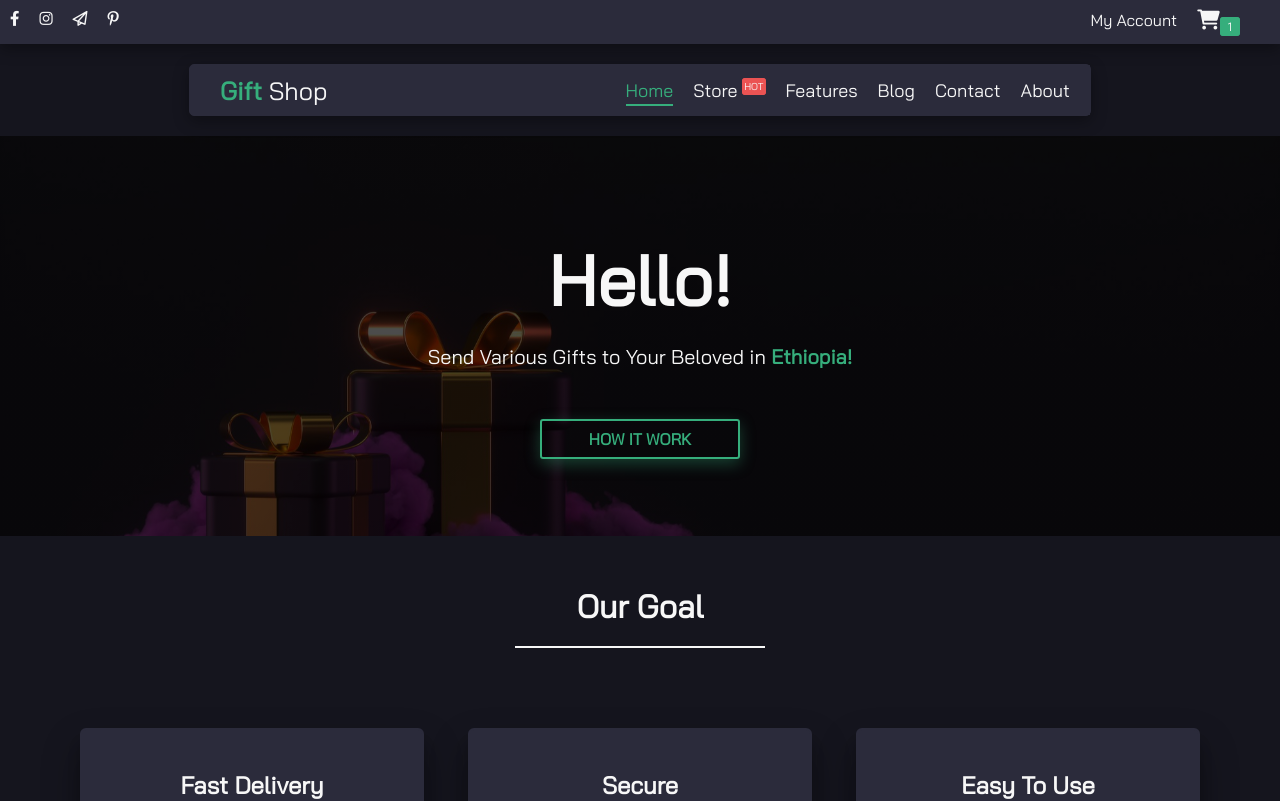
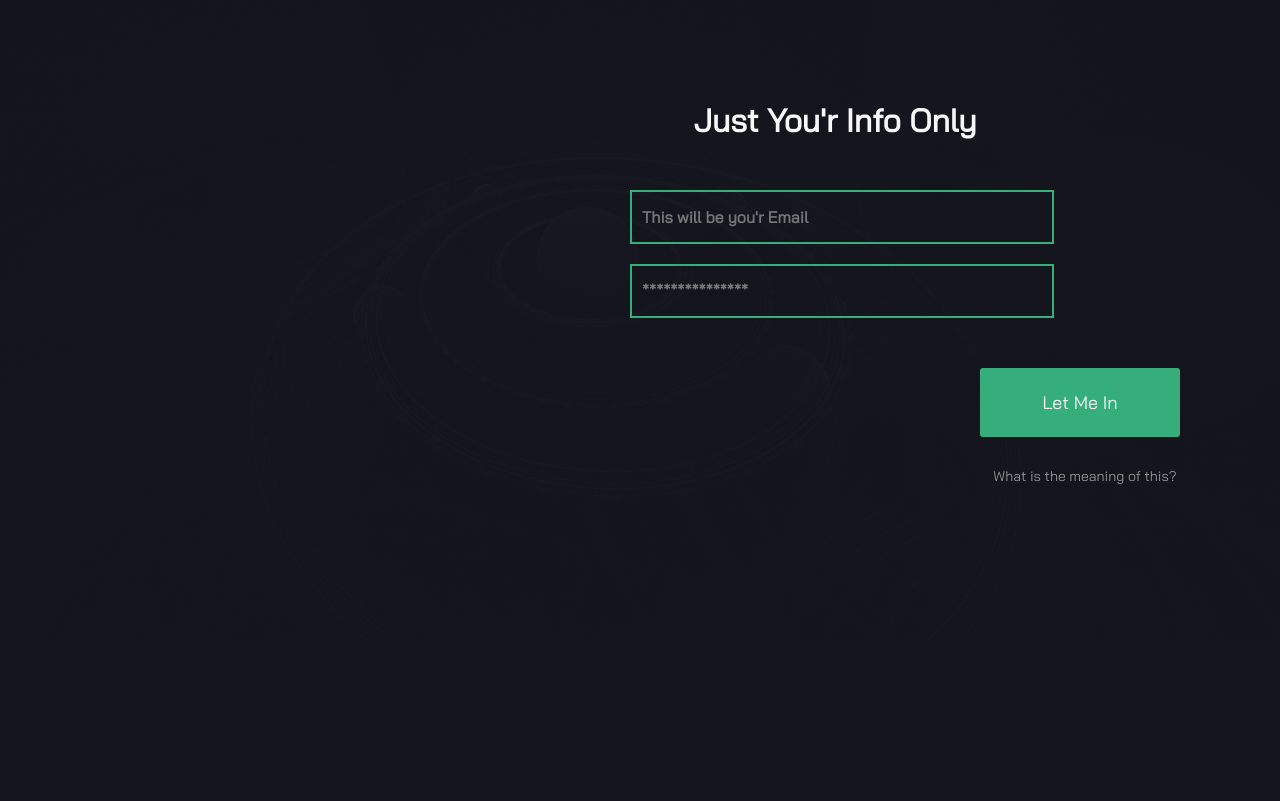
Before and after one commit to FitsumMehari/hule, an Angular app: page /home in a window 1280 px wide. Shown: the top 801 px of the page. Built offline with nearby package versions, Linux system fonts and the light colour scheme.

Commit message:
Login Page Added

```diff
--- a/src/app/app-routing.module.ts
+++ b/src/app/app-routing.module.ts
@@ -8,6 +8,7 @@ import { ModalComponent } from './components/modal/modal.component';
 import { ContactPageComponent } from './pages/contact-page/contact-page.component';
 import { AboutUsComponent } from './pages/about-us/about-us.component';
 import { CartPageComponent } from './pages/cart-page/cart-page.component';
+import { LoginPageComponent } from './pages/login-page/login-page.component';
 
 const routes: Routes = [
   { path: 'blog', component: BlogsComponent },
@@ -16,7 +17,8 @@ const routes: Routes = [
   { path: 'modal', component: ModalComponent },
   { path: 'contact-us', component: ContactPageComponent},
   { path: 'about-us', component: AboutUsComponent },
-  { path: 'cart', component: CartPageComponent }
+  { path: 'cart', component: CartPageComponent },
+  { path: 'login', component: LoginPageComponent }
 ];
 
 @NgModule({
--- a/src/app/app.component.html
+++ b/src/app/app.component.html
@@ -1,3 +1,4 @@
-<app-nav-bar></app-nav-bar>
+<!-- <app-nav-bar></app-nav-bar>
 <router-outlet></router-outlet>
-<app-footer></app-footer>
+<app-footer></app-footer> -->
+<app-login-page></app-login-page>
--- a/src/app/app.module.ts
+++ b/src/app/app.module.ts
@@ -16,6 +16,7 @@ import { AboutUsComponent } from './pages/about-us/about-us.component';
 import { AboutIntroComponent } from './components/about-intro/about-intro.component';
 import { CartPageComponent } from './pages/cart-page/cart-page.component';
 import { CartIntroComponent } from './components/cart-intro/cart-intro.component';
+import { LoginPageComponent } from './pages/login-page/login-page.component';
 
 @NgModule({
   declarations: [
@@ -32,7 +33,8 @@ import { CartIntroComponent } from './components/cart-intro/cart-intro.component
     AboutUsComponent,
     AboutIntroComponent,
     CartPageComponent,
-    CartIntroComponent
+    CartIntroComponent,
+    LoginPageComponent
   ],
   imports: [
     BrowserModule,
--- a/src/app/components/nav-bar/nav-bar.component.html
+++ b/src/app/components/nav-bar/nav-bar.component.html
@@ -9,7 +9,7 @@
         <!-- This will be replaced by the signup button if the user didn't register -->
         <!-- if loged in by user name -->
         <div class="user_info_cart">
-            <li><a href="#go_to_account">My Account</a></li>
+            <li><a routerLink="/login">My Account</a></li>
             <li><a routerLink="/cart"><i class="fa-solid fa-cart-shopping"></i><sub class="cart_item_count">1</sub></a></li>
         </div>
     </div>
--- /dev/null
+++ b/src/app/pages/login-page/login-page.component.css
@@ -0,0 +1,99 @@
+.log_wrapper
+{
+    width: 600px;
+    height: 500px;
+    padding: 20px;
+    text-align: center;
+}
+.main_wrapper
+{
+    padding: 50px;
+    display: flex;
+    justify-content: right;
+    background-image: linear-gradient(#15151ef3, #15151ef3), url('../../../assets/image/components/log.jpg');
+    background-repeat: no-repeat;
+    background-size: cover;
+    background-position: center;
+}
+.log_header
+{
+    padding: 30px;
+    color: #F7F7F7;
+    text-align: center;
+    margin-right: 150px;
+    font-family: Bai_Jamjuree;
+}
+.log_header h1
+{
+
+}
+.main_form
+{
+    text-align: right;
+}
+.main_form input
+{
+    display: block;
+    padding: 10px;
+    height: 30px;
+    margin: 20px;
+    width: 400px;
+    background: none;
+    border: 2px solid #36AE7C;
+    outline: none;
+    color: #36AE7C;
+    font-family: Bai_Jamjuree;
+    font-size: 16px;
+    font-weight: bold;
+}
+.log_submit_pass
+{
+    padding: 30px;
+}
+.log_submit_pass button
+{
+    width: 200px;
+    padding: 20px;
+    font-family: Bai_Jamjuree;
+    color: #F7F7F7;
+    font-size: 18px;
+    background: #36AE7C;
+    border: 3px solid #36AE7C;
+    border-radius: 3px;
+    cursor: pointer;
+    transition: 400ms ease-in-out;
+}
+.log_submit_pass button:hover
+{
+    background: none;
+    font-weight: bold;
+    box-shadow: #36AE7C 0px 5px 15px;
+}
+.add_info
+{
+    text-align: center;
+    padding-bottom: 35px;
+    width: 190px;
+    margin-left: auto;
+    margin-right: 30px;
+    border-bottom: 2px solid #15151e;
+    transition: 300ms ease-in-out;
+}
+.add_info:hover
+{
+    padding-bottom: 15px;
+    border-bottom: 2px solid #36AE7C;
+}
+.add_info a
+{
+    text-align: center;
+    text-decoration: none;
+    font-size: 14px;
+    color: #929191;
+    font-family: Bai_Jamjuree;
+    transition: 300ms ease-in-out;
+}
+.add_info a:hover
+{
+    color: #36AE7C;
+}
--- /dev/null
+++ b/src/app/pages/login-page/login-page.component.html
@@ -0,0 +1,21 @@
+<div class="main_wrapper">
+    <div class="log_wrapper">
+        <div class="log_header">
+            <h1>Just You'r Info Only</h1>
+        </div>
+        <form action="#" class="main_form">
+            <div class="input_wrapper">
+                <input type="email" name="email_user" id="user_email_input" placeholder="This will be you'r Email" required autocomplete="off">
+                <input type="password" name="user_password" id="user_pass_input" placeholder="***************" required autocomplete="off">
+
+            </div>
+            <div class="log_submit_pass">
+                <button type="submit">Let Me In</button>
+            </div>
+        </form>
+
+        <div class="add_info">
+            <a href="#">What is the meaning of this?</a>
+        </div>
+    </div>
+</div>
--- /dev/null
+++ b/src/app/pages/login-page/login-page.component.ts
@@ -0,0 +1,15 @@
+import { Component, OnInit } from '@angular/core';
+
+@Component({
+  selector: 'app-login-page',
+  templateUrl: './login-page.component.html',
+  styleUrls: ['./login-page.component.css']
+})
+export class LoginPageComponent implements OnInit {
+
+  constructor() { }
+
+  ngOnInit(): void {
+  }
+
+}
```
Also changed, not shown: src/assets/image/components/log.jpg (added).
